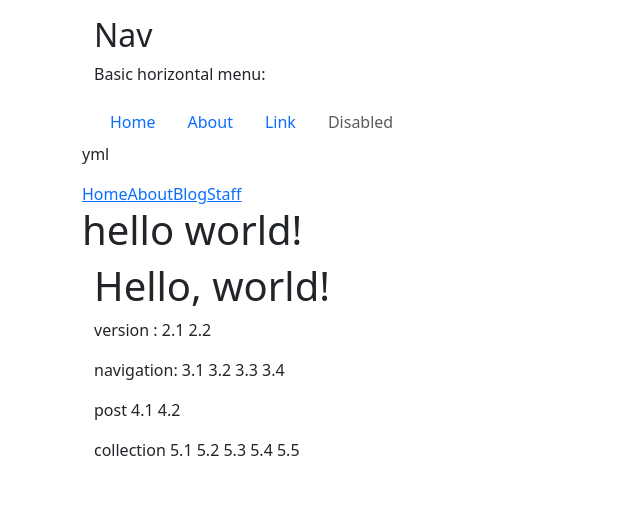
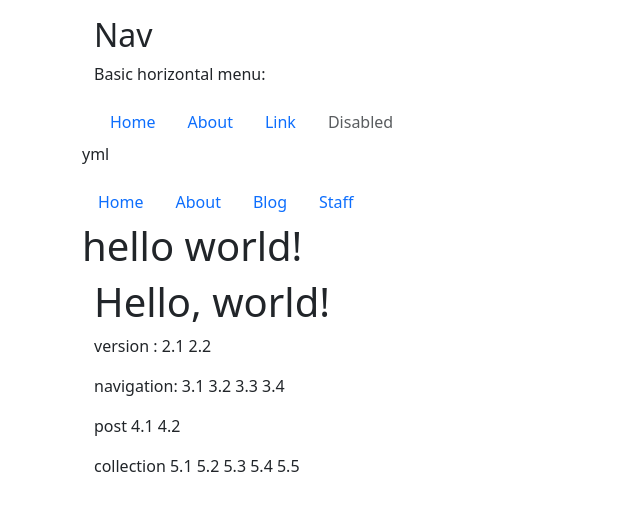
Before and after one commit to awelvor/mybootstrap, a Jekyll site: the page built from index.html, in a window 1280 px wide. Shown: the top 511 px of the page, without its empty margins (0-640 px from the left). Built offline with Jekyll 4.4.1, drawn with Linux system fonts in a browser that asks for light colours.

Commit message:
Update navigation.html

```diff
--- a/_includes/navigation.html
+++ b/_includes/navigation.html
@@ -23,10 +23,7 @@
 <nav>
   <ul class="nav">
   {% for item in site.data.navigation %}
-    <li class="nav-item"><a href="{{ item.link }}" {% if page.url == item.link %}style="color: red;"{% endif %}>
-      {{ item.name }}
-    </a>
-    </li>
+    <li class="nav-item"><a class="nav-link" href="{{ item.link }}">{{ item.name }}</a></li>
   {% endfor %}
   </ul>
 </nav>
```
